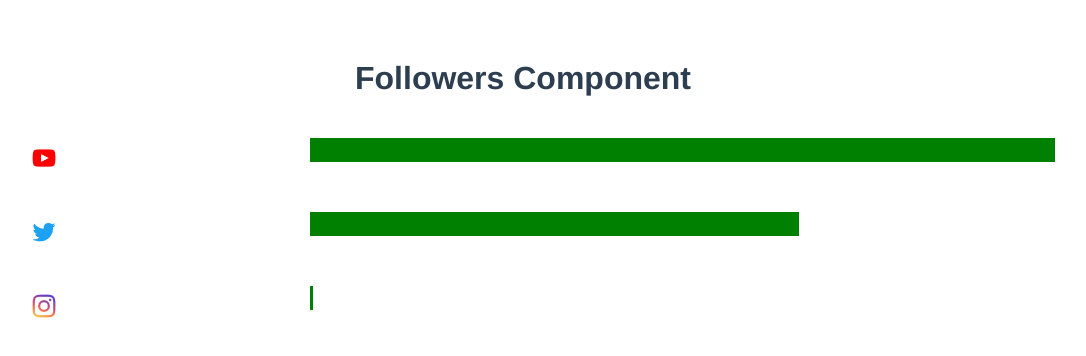
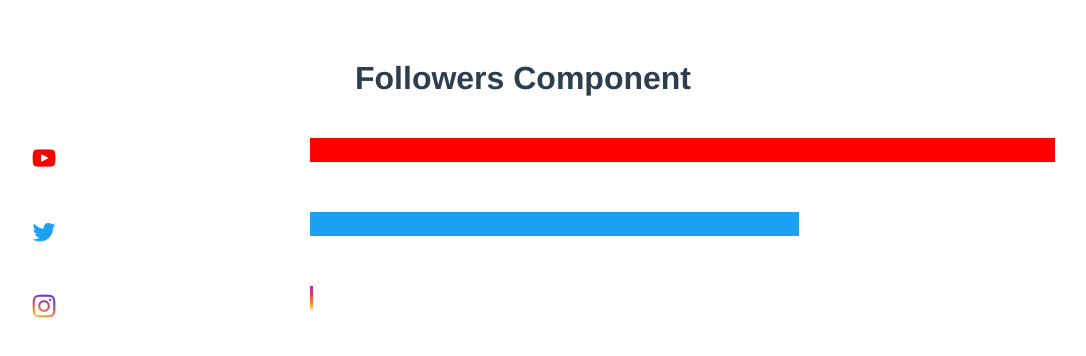
Before and after one commit to mirimadahmed/VueJS-Based-Social-Counter-Animated-Bar, a Vue app: page / in a window 1280 px wide. Shown: the top 356 px of the page, without its empty margins (117-1203 px from the left). Built offline with nearby package versions, Linux system fonts and the light colour scheme.

Commit message:
right color and gradient

```diff
--- a/src/components/Followers/Followers.vue
+++ b/src/components/Followers/Followers.vue
@@ -5,7 +5,7 @@
             <img :src="row.icon" alt="icon not found" class="icon" />
         </div>
         <div class="progress">
-            <div class="bar" style="height:24px;background-color:green;" :style="'width:'+row.percent+'%'"></div>
+            <div class="bar" style="height:24px;background-color:green;" :style="getStyles(row)"></div>
         </div>
       </div>
   </div>
@@ -72,6 +72,16 @@
                     return rowData;
                     });
             }
+        },
+        methods: {
+            getStyles(item) {
+                let style = 'width:' + item.percent + '%;'
+                if(!item.gradient)
+                style += 'background-color:'+item.color;
+                else
+                style += 'background-image: linear-gradient('+ item.color.join(', ') +')';
+                return style
+            }
         }
     }
 </script>
```
